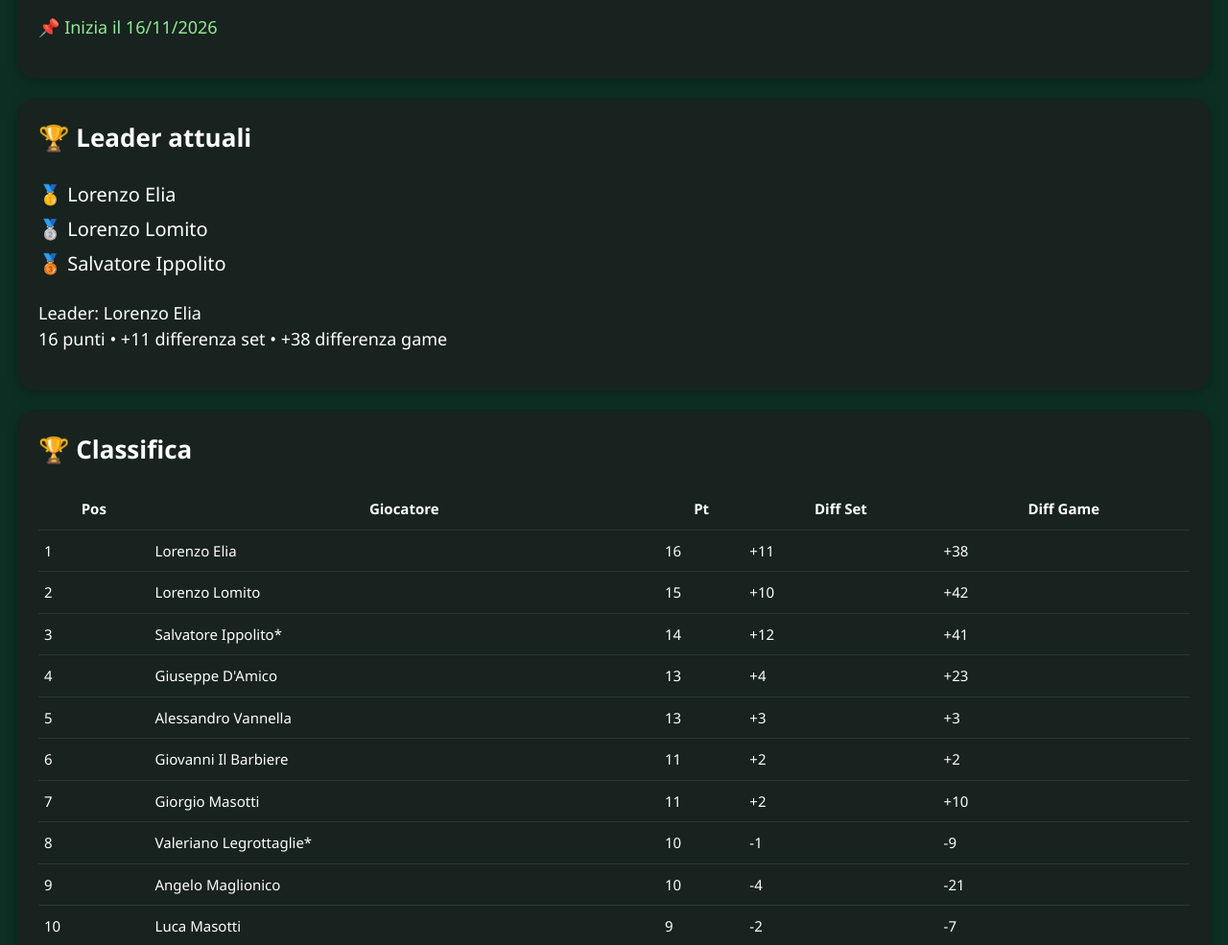
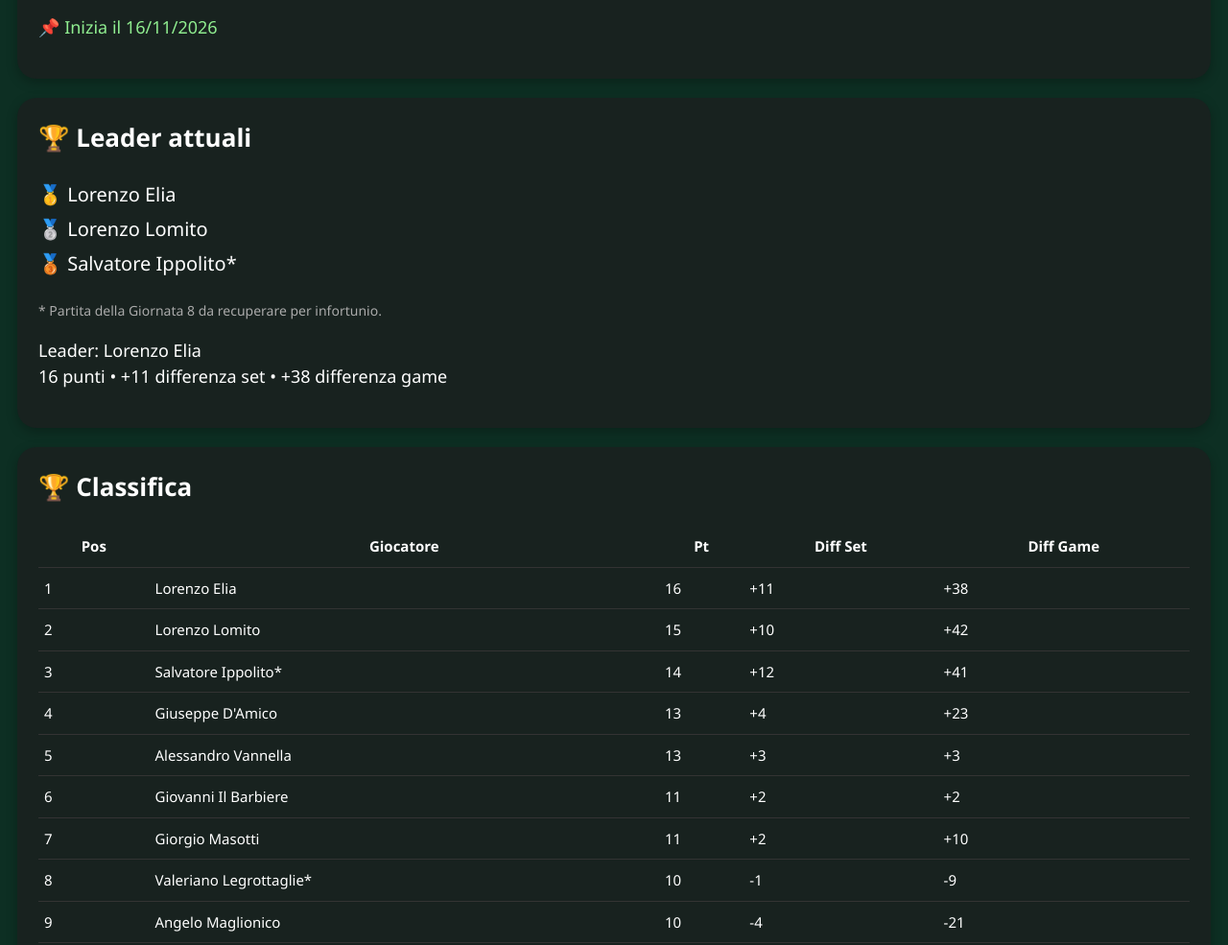
Before and after one commit to GIORGIO1985-CPU/padel-pro-2026, a plain HTML site: page index.html in a window 1280 px wide. Shown: the part 2037-3022 px from the top of the page at 96% size. Drawn offline with Linux system fonts and the light colour scheme.

Commit message:
Update index.html with recovery note
Added note about match recovery for Salvatore Ippolito.

```diff
--- a/index.html
+++ b/index.html
@@ -232,13 +232,17 @@ Angelo Maglionico / Salvatore Ippolito
 
 🥇 Lorenzo Elia<br>
 🥈 Lorenzo Lomito<br>
-🥉 Salvatore Ippolito
+🥉 Salvatore Ippolito*
 
 </div>
 
+<p style="font-size:14px;color:#aaa;">
+* Partita della Giornata 8 da recuperare per infortunio.
+</p>
+
 <p>
 Leader: Lorenzo Elia<br>
-16 punti • +11 differenza set • +38 differenza game
+16 punti • +11 differenza set • +38 differenza game<br>
 </p>
 </div>
 <div class="card">
```
